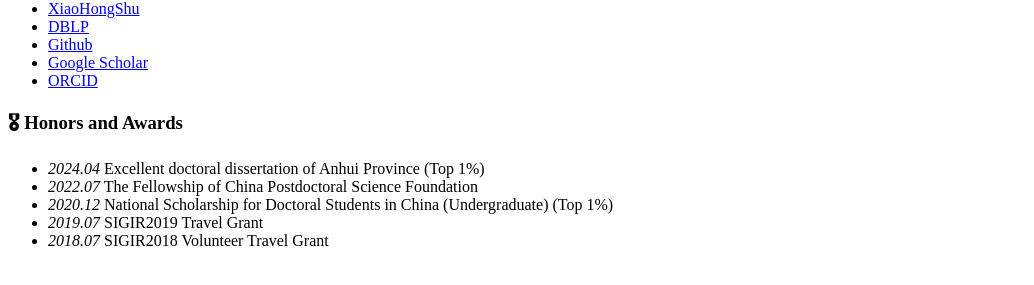
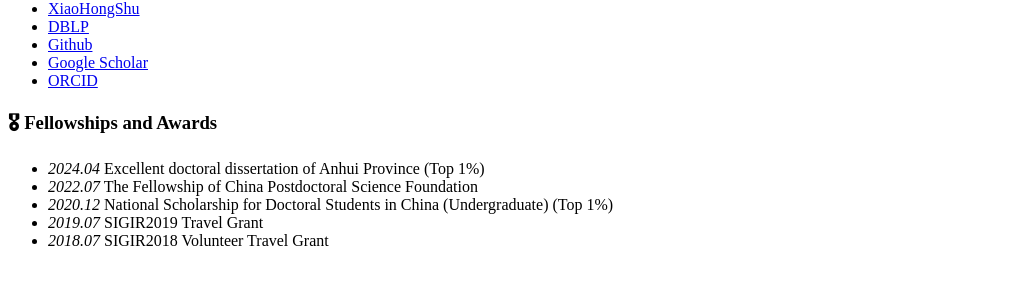
Before and after one commit to PeiJieSun/peijiesun.github.io, a Jekyll site: the page built from _pages/includes/honers.md, in a window 1280 px wide. Shown: the part 412-697 px from the top of the page, without its empty margins (0-1034 px from the left). Built offline with Jekyll 4.4.1, drawn with Linux system fonts in a browser that asks for light colours; our own code applies the rules of GitHub Pages for plain Markdown files.

Commit message:
Update honers.md

```diff
--- a/_pages/includes/honers.md
+++ b/_pages/includes/honers.md
@@ -1,4 +1,4 @@
-# 🎖 Honors and Awards
+# 🎖 Fellowships and Awards
 - *2024.04* Excellent doctoral dissertation of Anhui Province (Top 1%)
 - *2022.07* The Fellowship of China Postdoctoral Science Foundation
 - *2020.12* National Scholarship for Doctoral Students in China (Undergraduate) (Top 1%)
```
